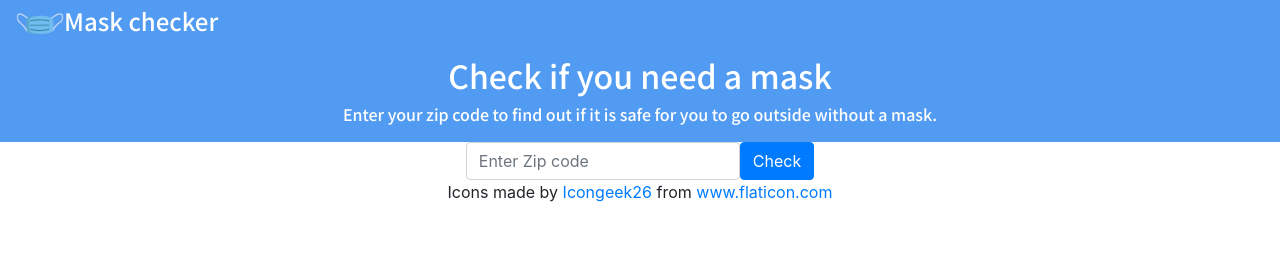
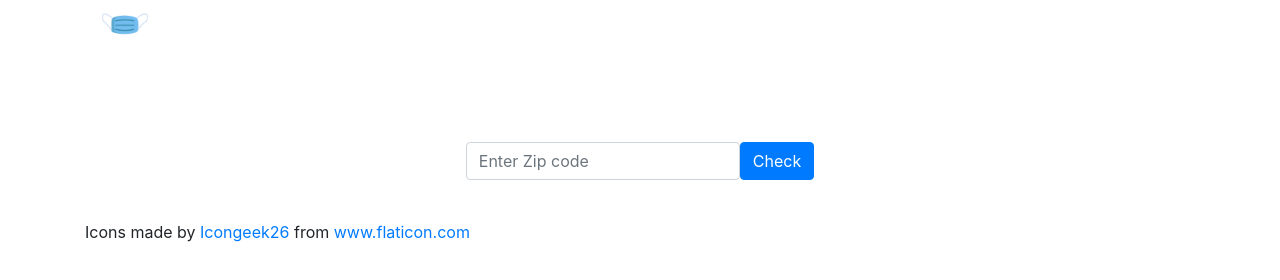
Before and after one commit to adammolina/wearMask, a plain HTML site: page index.html in a window 1280 px wide. Drawn offline with nearby package versions, Linux system fonts and the light colour scheme.

Commit message:
Update index.html

```diff
--- a/index.html
+++ b/index.html
@@ -15,25 +15,29 @@
   <title>Mask checker</title>
 </head>
 
+
 <body>
-  <section id="heading">
+  <div class="container">
+    <div id="heading" class="box box-1">
       <div class="row">
-      <div class="col-12 text-left" style="background-color: #529BF2; border: none;">
+        <div class="col-12 text-left" style="border: none;">
           <h4><img src="medical-mask.png" alt="">Mask checker</h4>
         </div>
       </div>
-  </section>
+    </div>
 
-  <section id="main">
+
+    <div id="main" class="box box-2">
       <div class="row">
-      <div class="col-12 text-center" style="background-color: #529BF2; border: none;">
+        <div class="col-12 text-center" style="border: none;">
           <h2>Check if you need a mask</h2>
           <p>Enter your zip code to find out if it is safe for you to go outside without a mask.</p>
         </div>
       </div>
-  </section>
+    </div>
 
-  <div class="container-fluid">
+
+    <div class="box box-3">
       <div class="row">
         <div class="col-12 text-center">
           <div class="form">
@@ -45,9 +49,17 @@
                 <button type="submit" class="btn btn-primary ">Check</button>
               </div>
             </form>
+            <p>tktk</p>
+          </div>
+        </div>
+      </div>
     </div>
 
-        <footer>Icons made by <a href="https://www.flaticon.com/free-icon/medical-mask_2947787" title="Icongeek26">Icongeek26</a> from <a href="https://www.flaticon.com/" title="Flaticon"> www.flaticon.com</a></footer>
+
+
+
+
+
 
   <!-- Optional JavaScript -->
   <!-- jQuery first, then Popper.js, then Bootstrap JS -->
@@ -56,4 +68,8 @@
   <script src="https://stackpath.bootstrapcdn.com/bootstrap/4.5.2/js/bootstrap.min.js" integrity="sha384-B4gt1jrGC7Jh4AgTPSdUtOBvfO8shuf57BaghqFfPlYxofvL8/KUEfYiJOMMV+rV" crossorigin="anonymous"></script>
 </body>
 
+
+
+<footer>Icons made by <a href="https://www.flaticon.com/free-icon/medical-mask_2947787" title="Icongeek26">Icongeek26</a> from <a href="https://www.flaticon.com/" title="Flaticon"> www.flaticon.com</a></footer>
+
 </html>
```
Lines whose indentation alone changed are shown as unchanged.
